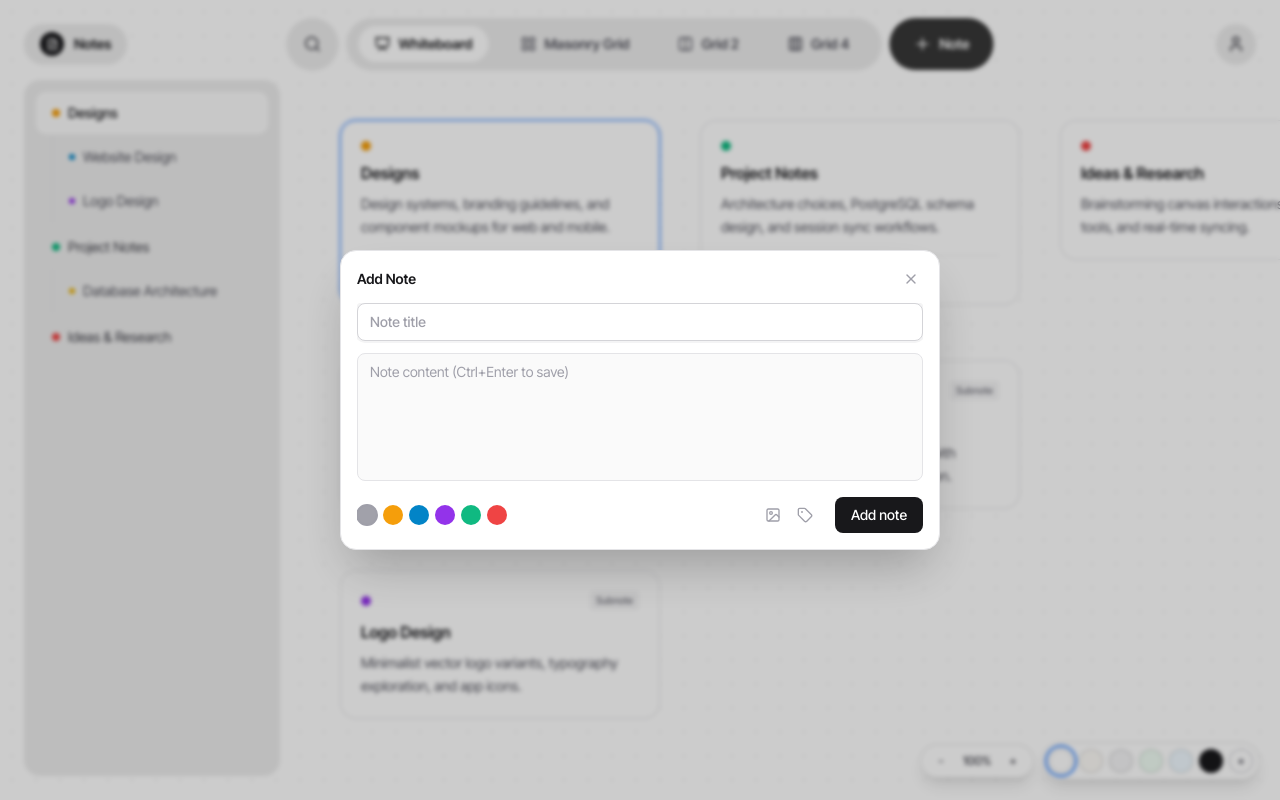
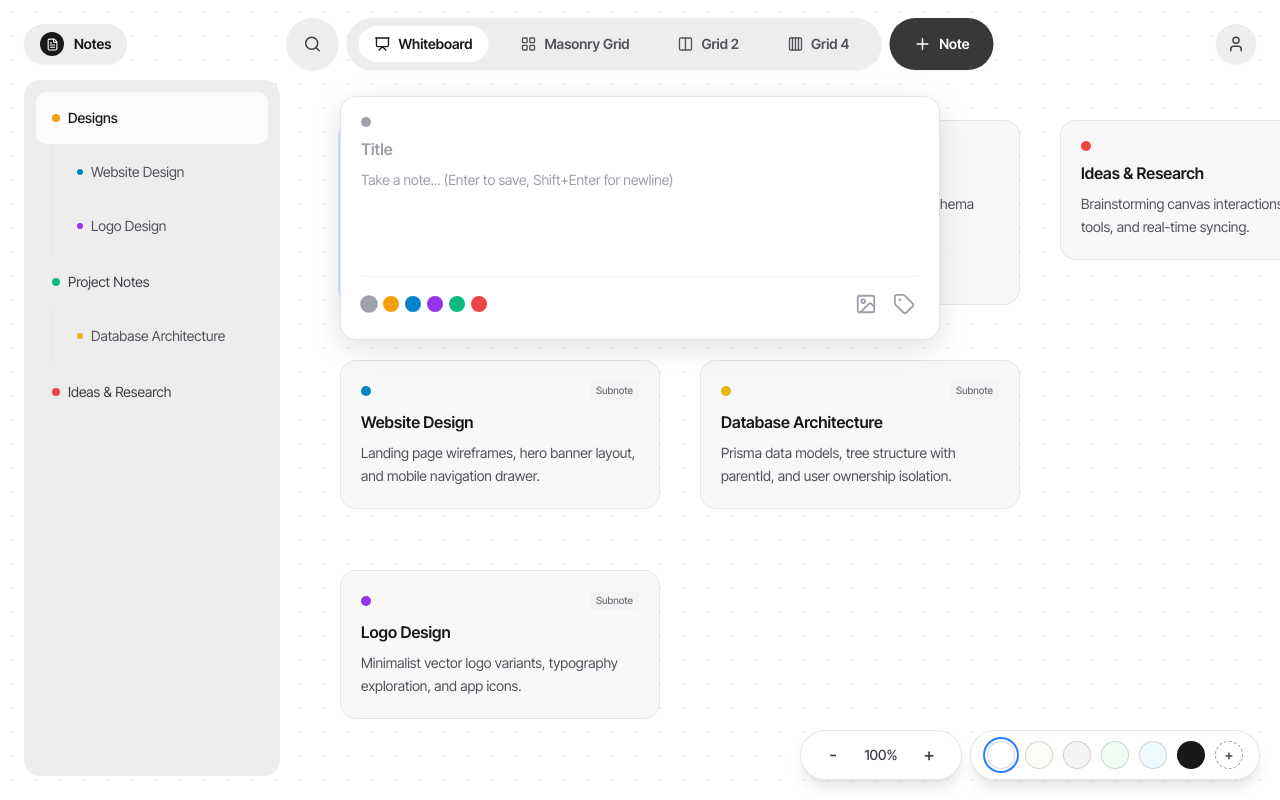
Before and after one commit to Rafid46/project--notes, a Next.js app: page / in a window 1280 px wide. Both pictures are taken after a click on the button "Note". Built offline with nearby package versions, Linux system fonts and the light colour scheme.

Commit message:
note popover

```diff
--- a/features/home/components/create-note-popover.tsx
+++ b/features/home/components/create-note-popover.tsx
@@ -13,10 +13,22 @@ interface CreateNotePopoverProps {
     parentId: string | null;
   }) => void;
   parentId: string | null;
-  anchorRect: { top: number; left: number; right: number; bottom: number } | null;
+  anchorRect: {
+    top: number;
+    left: number;
+    right: number;
+    bottom: number;
+  } | null;
 }
 
-const COLORS = ["#a1a1aa", "#f59e0b", "#0284c7", "#9333ea", "#10b981", "#ef4444"];
+const COLORS = [
+  "#a1a1aa",
+  "#f59e0b",
+  "#0284c7",
+  "#9333ea",
+  "#10b981",
+  "#ef4444",
+];
 
 export default function CreateNotePopover({
   isOpen,
@@ -32,6 +44,12 @@ export default function CreateNotePopover({
 
   const popoverRef = useRef<HTMLDivElement>(null);
 
+  // Keep refs for the latest values so the click-outside listener can access them
+  const stateRef = useRef({ title, content, color });
+  useEffect(() => {
+    stateRef.current = { title, content, color };
+  }, [title, content, color]);
+
   useEffect(() => {
     if (isOpen) {
       setTitle("");
@@ -43,24 +61,66 @@ export default function CreateNotePopover({
 
   useEffect(() => {
     if (!isOpen) return;
+
+    const saveAndClose = () => {
+      const {
+        title: currentTitle,
+        content: currentContent,
+        color: currentColor,
+      } = stateRef.current;
+
+      if (currentTitle.trim() || currentContent.trim()) {
+        onSave({
+          title: currentTitle.trim() || "Untitled Note",
+          content: currentContent,
+          color: currentColor,
+          parentId,
+        });
+      }
+      onClose();
+    };
+
+    const handleClickOutside = (e: MouseEvent) => {
+      if (
+        popoverRef.current &&
+        !popoverRef.current.contains(e.target as Node)
+      ) {
+        saveAndClose();
+      }
+    };
+
     const handleKeyDown = (e: KeyboardEvent) => {
-      if (e.key === "Escape") onClose();
+      if (e.key === "Escape") saveAndClose();
     };
+
+    // Delay attaching the mousedown listener so the click that opens the popover doesn't instantly close it
+    const timeoutId = setTimeout(() => {
+      document.addEventListener("mousedown", handleClickOutside);
+    }, 0);
     document.addEventListener("keydown", handleKeyDown);
+
     return () => {
+      clearTimeout(timeoutId);
+      document.removeEventListener("mousedown", handleClickOutside);
       document.removeEventListener("keydown", handleKeyDown);
     };
-  }, [isOpen, onClose]);
+  }, [isOpen, onClose, onSave, parentId]);
 
   if (!isOpen) return null;
 
   const handleSave = () => {
-    if (!title.trim()) {
-      setError("Title is required.");
+    if (!title.trim() && !content.trim()) {
+      onClose();
       return;
     }
+
     setError("");
-    onSave({ title, content, color, parentId });
+    onSave({
+      title: title.trim() || "Untitled Note",
+      content,
+      color,
+      parentId,
+    });
     onClose();
   };
 
@@ -72,7 +132,7 @@ export default function CreateNotePopover({
   };
 
   const handleContentKeyDown = (e: React.KeyboardEvent) => {
-    if (e.key === "Enter" && (e.metaKey || e.ctrlKey)) {
+    if (e.key === "Enter" && !e.shiftKey) {
       e.preventDefault();
       handleSave();
     }
@@ -80,60 +140,55 @@ export default function CreateNotePopover({
 
   return (
     <div
-      className="fixed inset-0 z-50 flex items-center justify-center bg-black/20 backdrop-blur-[2px] p-4"
-      onClick={onClose}
+      ref={popoverRef}
+      className="absolute top-[96px] left-1/2 z-50 -translate-x-1/2 flex w-[600px] flex-col rounded-2xl bg-white p-5 shadow-[0_8px_30px_rgb(0,0,0,0.12)] border border-zinc-200"
     >
-      <div
-        ref={popoverRef}
-        onClick={(e) => e.stopPropagation()}
-        className="flex w-[600px] h-[300px] flex-col gap-3 rounded-2xl bg-white p-4 shadow-2xl border border-zinc-200"
-      >
-        <div className="flex items-center justify-between shrink-0">
-          <h3 className="text-sm font-semibold text-zinc-900">
-            {parentId ? "Add Subnote" : "Add Note"}
-          </h3>
-          <button
-            onClick={onClose}
-            className="rounded p-1 text-zinc-400 hover:bg-zinc-100 hover:text-zinc-600 transition-colors"
-          >
-            <X size={16} />
-          </button>
+      <div className="flex items-center gap-2 mb-2.5">
+        <span
+          className="h-2.5 w-2.5 rounded-full shrink-0 transition-colors"
+          style={{ backgroundColor: color }}
+        />
+        {parentId && (
+          <span className="rounded bg-zinc-100 px-1.5 py-0.5 text-[10px] font-medium text-zinc-500">
+            Subnote
+          </span>
+        )}
       </div>
 
-        <div className="flex flex-col gap-3 flex-1 overflow-hidden">
-          <div className="shrink-0">
       <input
         type="text"
-              placeholder="Note title"
+        placeholder="Title"
         value={title}
         onChange={(e) => setTitle(e.target.value)}
         onKeyDown={handleTitleKeyDown}
         // eslint-disable-next-line jsx-a11y/no-autofocus
         autoFocus
-              className="w-full rounded-lg border border-zinc-200 bg-zinc-50 px-3 py-2 text-sm font-medium text-zinc-900 placeholder-zinc-400 outline-none focus:border-zinc-300 focus:bg-white focus:ring-2 focus:ring-zinc-100 transition-all"
+        className="w-full text-base font-semibold text-zinc-900 placeholder-zinc-400 outline-none bg-transparent"
       />
-          </div>
 
-          <div className="flex-1 flex flex-col min-h-0">
       <textarea
-              placeholder="Note content (Ctrl+Enter to save)"
+        placeholder="Take a note... (Enter to save, Shift+Enter for newline)"
         value={content}
         onChange={(e) => setContent(e.target.value)}
         onKeyDown={handleContentKeyDown}
-              className="w-full h-full flex-1 resize-none rounded-lg border border-zinc-200 bg-zinc-50 px-3 py-2 text-sm text-zinc-700 placeholder-zinc-400 outline-none focus:border-zinc-300 focus:bg-white focus:ring-2 focus:ring-zinc-100 transition-all"
+        rows={4}
+        className="mt-2 w-full text-sm leading-relaxed text-zinc-600 placeholder-zinc-400 outline-none resize-none bg-transparent"
       />
-          </div>
 
-          {error && <span className="text-xs text-red-500 shrink-0">{error}</span>}
+      {error && (
+        <span className="mt-2 text-xs text-red-500 shrink-0">{error}</span>
+      )}
 
-          <div className="flex items-center justify-between mt-1 shrink-0">
+      <div className="mt-4 pt-3 border-t border-zinc-100 flex items-center justify-between shrink-0">
         <div className="flex items-center gap-1.5">
           {COLORS.map((c) => (
             <button
               key={c}
               onClick={() => setColor(c)}
-                  className={`flex h-5 w-5 items-center justify-center rounded-full border-2 transition-all ${
-                    color === c ? "border-zinc-400 scale-110" : "border-transparent hover:scale-110"
+              className={`flex h-4 w-4 items-center justify-center rounded-full border-2 transition-all ${
+                color === c
+                  ? "border-zinc-400 scale-110"
+                  : "border-transparent hover:scale-110"
               }`}
               style={{ backgroundColor: c }}
               aria-label={`Select color ${c}`}
@@ -141,23 +196,19 @@ export default function CreateNotePopover({
           ))}
         </div>
 
-            <div className="flex items-center gap-2">
-              <div className="flex items-center gap-1 text-zinc-400 mr-2">
-                <button className="rounded p-1.5 hover:bg-zinc-100 hover:text-zinc-600 transition-colors">
-                  <ImageIcon size={16} />
+        <div className="flex items-center gap-2 text-zinc-400">
+          <button
+            className="rounded p-1 hover:bg-zinc-100 hover:text-zinc-600 transition-colors cursor-pointer"
+            aria-label="Add image"
+          >
+            <ImageIcon size={22} />
           </button>
-                <button className="rounded p-1.5 hover:bg-zinc-100 hover:text-zinc-600 transition-colors">
-                  <Tag size={16} />
+          <button
+            className="rounded p-1 hover:bg-zinc-100 hover:text-zinc-600 transition-colors cursor-pointer"
+            aria-label="Add label"
+          >
+            <Tag size={22} />
           </button>
-              </div>
-              <button
-                onClick={handleSave}
-                className="rounded-lg bg-zinc-900 px-4 py-2 text-sm font-medium text-white transition-colors hover:bg-zinc-800"
-              >
-                Add note
-              </button>
-            </div>
-          </div>
         </div>
       </div>
     </div>
--- a/features/home/components/sidebar.tsx
+++ b/features/home/components/sidebar.tsx
@@ -45,7 +45,7 @@ export default function Sidebar({
             return (
               <div key={note.id} className="flex flex-col">
                 <div
-                  className={`group flex h-[42px] items-center justify-between rounded-[10px] pl-4 pr-2 cursor-pointer transition-colors ${
+                  className={`group flex h-[52px] items-center justify-between rounded-[10px] pl-4 pr-2 cursor-pointer transition-colors ${
                     isSelected
                       ? "bg-white/80 font-medium text-zinc-900"
                       : "text-zinc-700 hover:bg-zinc-200/60"
@@ -70,10 +70,10 @@ export default function Sidebar({
                         e.stopPropagation();
                         onOpenAddSubnote?.(note.id, e);
                       }}
-                      className="flex h-7 w-7 items-center justify-center rounded text-zinc-400 hover:text-zinc-700 cursor-pointer"
+                      className="bg-[#383838] rounded-xl text-white flex h-10 w-10 items-center justify-center rounded text-white  cursor-pointer"
                       aria-label="Add Subnote"
                     >
-                      <Plus size={14} />
+                      <Plus size={18} />
                     </button>
                     {hasSubNotes && (
                       <button
@@ -86,7 +86,7 @@ export default function Sidebar({
                         aria-label="Toggle Subnotes"
                       >
                         <ChevronRight
-                          size={12}
+                          size={16}
                           className={`transition-transform duration-150 ${isExpanded ? "rotate-90" : ""}`}
                         />
                       </button>
@@ -103,7 +103,7 @@ export default function Sidebar({
                           key={sub.id}
                           type="button"
                           onClick={() => onSelectNote(sub.id)}
-                          className={`flex h-[42px] items-center gap-2 rounded-lg px-2 text-left text-sm cursor-pointer transition-colors ${
+                          className={`flex h-[52px] items-center gap-2 rounded-xl pl-4 pr-2 text-left text-sm cursor-pointer transition-colors ${
                             isSubSelected
                               ? "bg-white/80 font-medium text-zinc-900 shadow-xs"
                               : "text-zinc-600 hover:bg-zinc-200/60"
--- a/features/notes/components/Note.tsx
+++ b/features/notes/components/Note.tsx
@@ -23,7 +23,7 @@ export default function Note({
       onClick={onClick}
       onPointerDown={onPointerDown}
       style={style}
-      className={`group rounded-2xl border bg-white p-5 transition-shadow duration-200 hover:-translate-y-0.5 hover:shadow-md ${
+      className={`group rounded-2xl border bg-[#f8f8f8] p-5 transition-shadow duration-200 hover:-translate-y-0.5 hover:shadow-md ${
         isSelected
           ? "border-blue-500 ring-2 ring-blue-500/20"
           : "border-zinc-200/80"
--- a/features/whiteboard/components/whiteboard.tsx
+++ b/features/whiteboard/components/whiteboard.tsx
@@ -428,11 +428,11 @@ export default function Whiteboard({
       </div>
 
       <div className="fixed bottom-5 right-5 z-50 flex items-center gap-2">
-        <div className="flex items-center gap-1 rounded-full border border-black/10 bg-white/90 px-2 py-1 shadow-lg backdrop-blur-md text-xs font-medium text-zinc-700">
+        <div className="flex h-[50px] cursor-pointer items-center gap-2 rounded-full border border-black/10 bg-white/90 px-4 shadow-lg backdrop-blur-md text-sm font-medium text-zinc-700">
           <button
             type="button"
             onClick={() => handleZoomStep(1 / 1.2)}
-            className="flex h-6 w-6 items-center justify-center rounded-full hover:bg-zinc-100 active:scale-95 transition-transform"
+            className="flex h-8 w-8 items-center justify-center rounded-full hover:bg-zinc-100 active:scale-95 transition-transform text-lg"
             aria-label="Zoom out"
           >
             -
@@ -440,7 +440,7 @@ export default function Whiteboard({
           <button
             type="button"
             onClick={() => setZoom(1)}
-            className="min-w-10 px-1 py-0.5 text-center hover:text-zinc-900"
+            className="min-w-[48px] px-1 py-1 text-center hover:text-zinc-900"
             title="Reset zoom"
           >
             {Math.round(zoom * 100)}%
@@ -448,21 +448,21 @@ export default function Whiteboard({
           <button
             type="button"
             onClick={() => handleZoomStep(1.2)}
-            className="flex h-6 w-6 items-center justify-center rounded-full hover:bg-zinc-100 active:scale-95 transition-transform"
+            className="flex h-8 w-8 items-center justify-center rounded-full hover:bg-zinc-100 active:scale-95 transition-transform text-lg"
             aria-label="Zoom in"
           >
             +
           </button>
         </div>
 
-        <div className="flex items-center gap-1.5 rounded-full border border-black/10 bg-white/90 p-1.5 shadow-lg backdrop-blur-md">
+        <div className="flex h-[50px] cursor-pointer items-center gap-2.5 rounded-full border border-black/10 bg-white/90 px-4 shadow-lg backdrop-blur-md">
           {CANVAS_COLORS.map((c) => (
             <button
               key={c.value}
               type="button"
               title={c.label}
               onClick={() => handleColorChange(c.value)}
-              className={`h-6 w-6 rounded-full border border-black/15 transition-transform hover:scale-110 active:scale-95 ${
+              className={`h-7 w-7 rounded-full border border-black/15 transition-transform hover:scale-110 active:scale-95 ${
                 canvasColor === c.value
                   ? "ring-2 ring-blue-500 ring-offset-2"
                   : ""
@@ -473,9 +473,9 @@ export default function Whiteboard({
           ))}
           <label
             title="Custom Color"
-            className="relative flex h-6 w-6 cursor-pointer items-center justify-center rounded-full border border-dashed border-zinc-400 bg-transparent transition-transform hover:scale-110 active:scale-95"
+            className="relative flex h-7 w-7 cursor-pointer items-center justify-center rounded-full border border-dashed border-zinc-400 bg-transparent transition-transform hover:scale-110 active:scale-95"
           >
-            <span className="text-xs font-semibold leading-none text-zinc-600">
+            <span className="text-sm font-semibold leading-none text-zinc-600">
               +
             </span>
             <input
```
Lines whose indentation alone changed are shown as unchanged.
